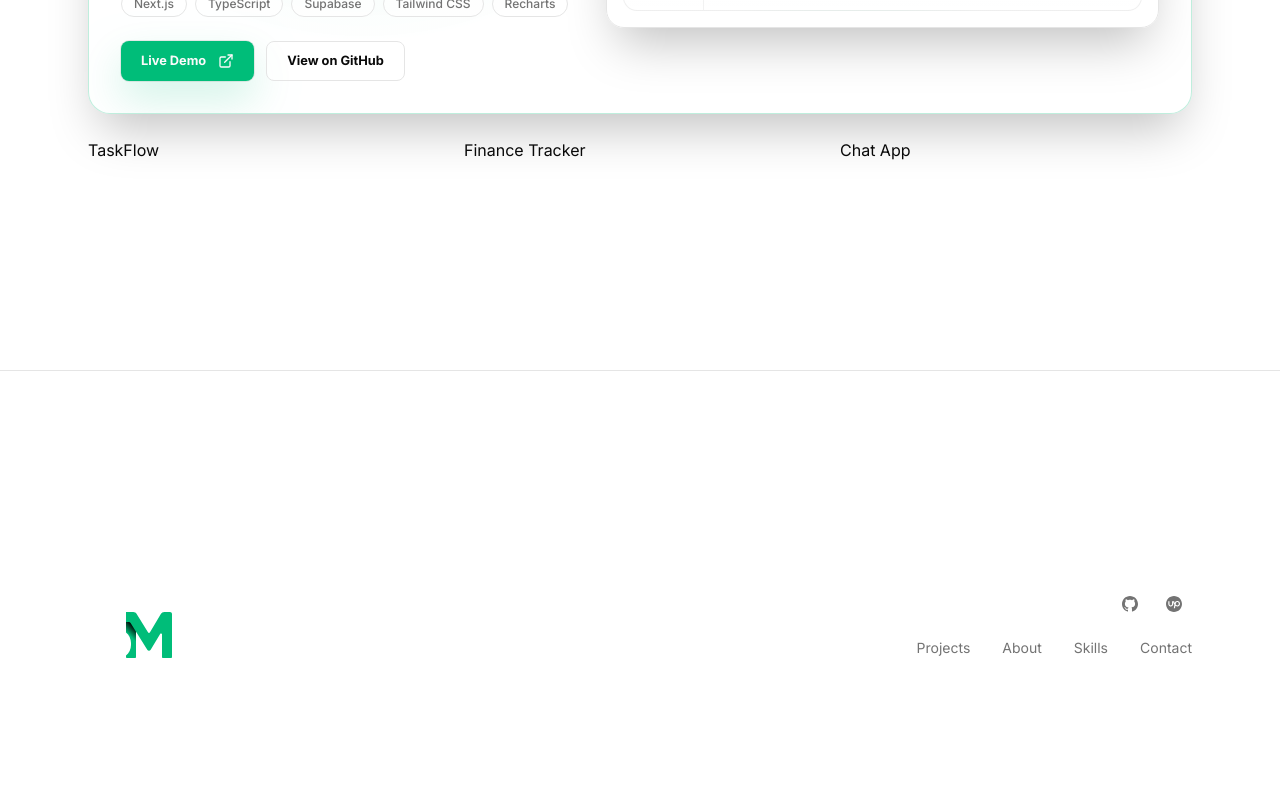
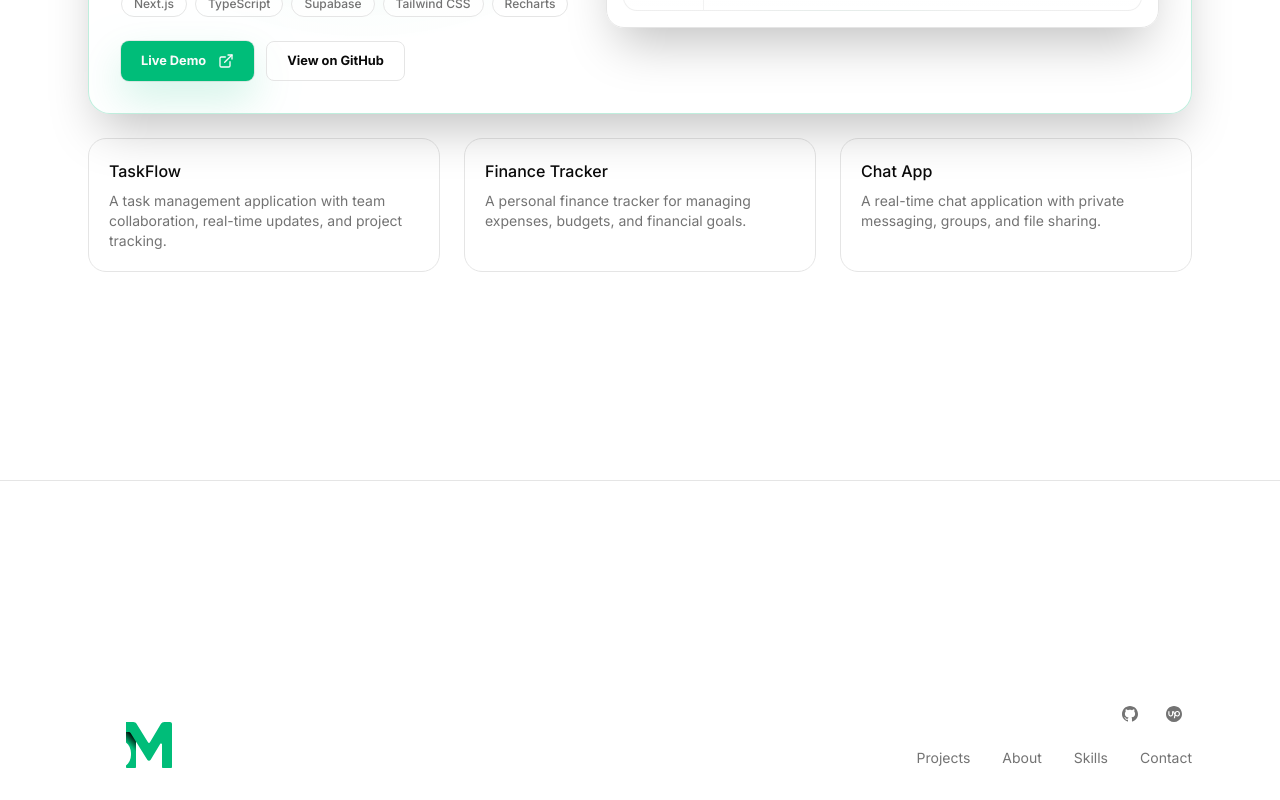
Before and after one commit to svsxn/portfolio, a Next.js app: page / in a window 1280 px wide. Shown: the part 1569-2369 px from the top of the page. Before the commit the page ends 2259 px from the top, so only its background shows below. Built offline with nearby package versions, Linux system fonts and the light colour scheme.

Commit message:
feat: add temp cards

```diff
--- a/components/sections/projects/content.tsx
+++ b/components/sections/projects/content.tsx
@@ -22,7 +22,15 @@ export default function Content() {
       </div>
       <div className="mt-6 grid gap-6 lg:grid-cols-3">
         {otherProjects.map((project) => (
-          <div key={project.title}>{project.title}</div>
+          <article
+            key={project.title}
+            className="rounded-2xl border bg-card/40 p-5"
+          >
+            <h3 className="font-medium">{project.title}</h3>
+            <p className="mt-2 text-sm text-muted-foreground">
+              {project.description}
+            </p>
+          </article>
         ))}
       </div>
     </div>
```
